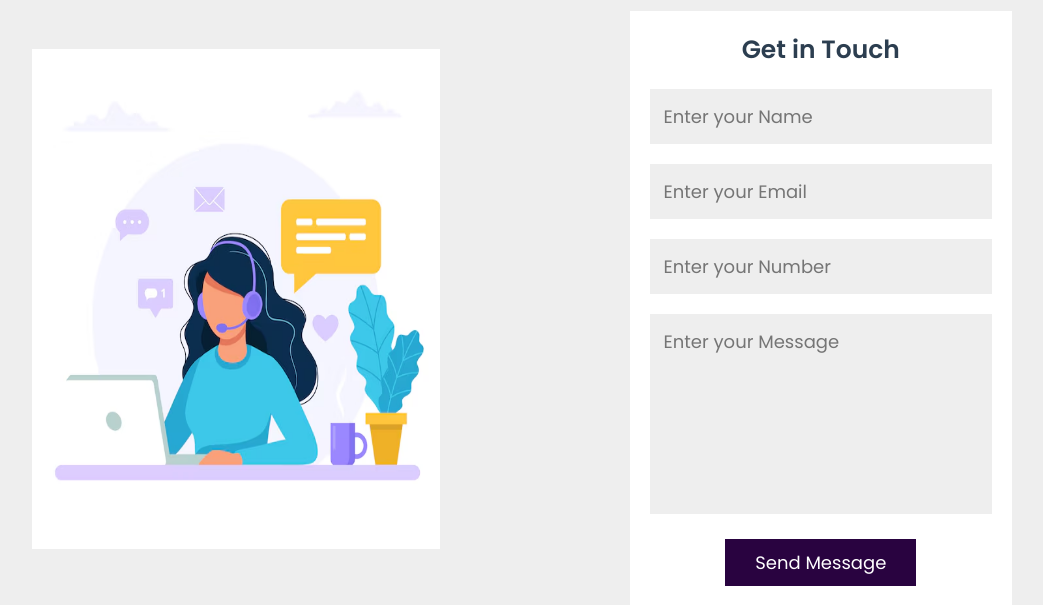
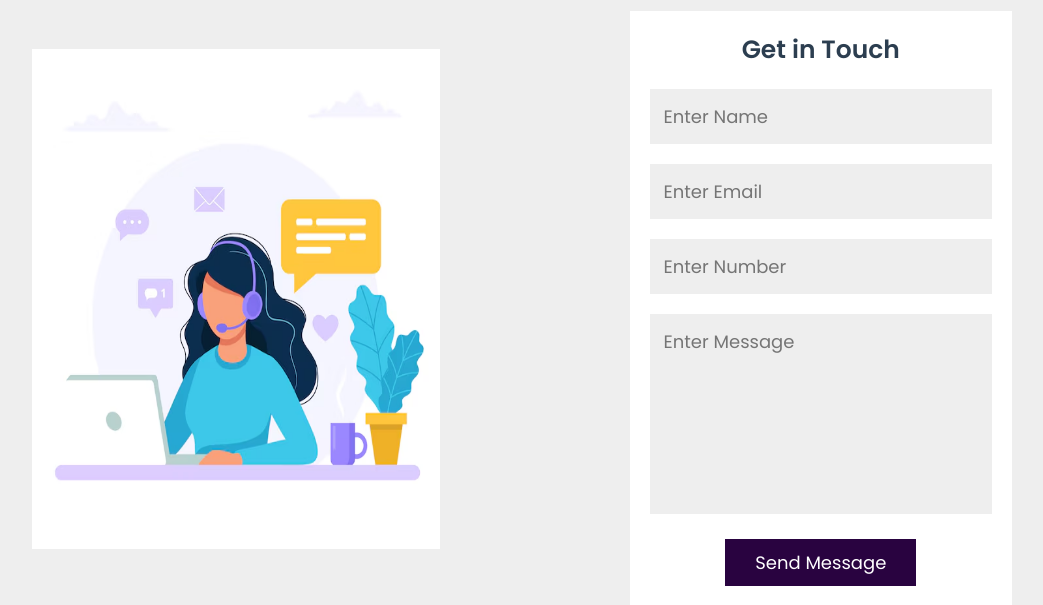
Before and after one commit to Simtysha/Web-Project, a PHP site: page /contact.php in a window 1280 px wide; the page is wider, and only the part inside the window is pictured. Shown: the part 74-679 px from the top of that part, without its empty margins (168-1211 px from the left). Run offline with PHP 8.4, Linux system fonts and the light colour scheme; data that the repository does not hold is empty.

Commit message:
1 ti change enkor

```diff
--- a/contact.php
+++ b/contact.php
@@ -65,10 +65,10 @@ if(isset($_POST['submit'])){
 
       <form action="" method="post">
          <h3>Get in Touch</h3>
-         <input type="text" placeholder="Enter your Name" required maxlength="100" name="name" class="box">
-         <input type="email" placeholder="Enter your Email" required maxlength="100" name="email" class="box">
-         <input type="number" min="0" max="9999999999" placeholder="Enter your Number" required maxlength="10" name="number" class="box">
-         <textarea name="msg" class="box" placeholder="Enter your Message" required cols="30" rows="10" maxlength="1000"></textarea>
+         <input type="text" placeholder="Enter Name" required maxlength="100" name="name" class="box">
+         <input type="email" placeholder="Enter Email" required maxlength="100" name="email" class="box">
+         <input type="number" min="0" max="9999999999" placeholder="Enter Number" required maxlength="10" name="number" class="box">
+         <textarea name="msg" class="box" placeholder="Enter Message" required cols="30" rows="10" maxlength="1000"></textarea>
          <input type="submit" value="Send Message" class="inline-btn" name="submit">
       </form>
 
```
